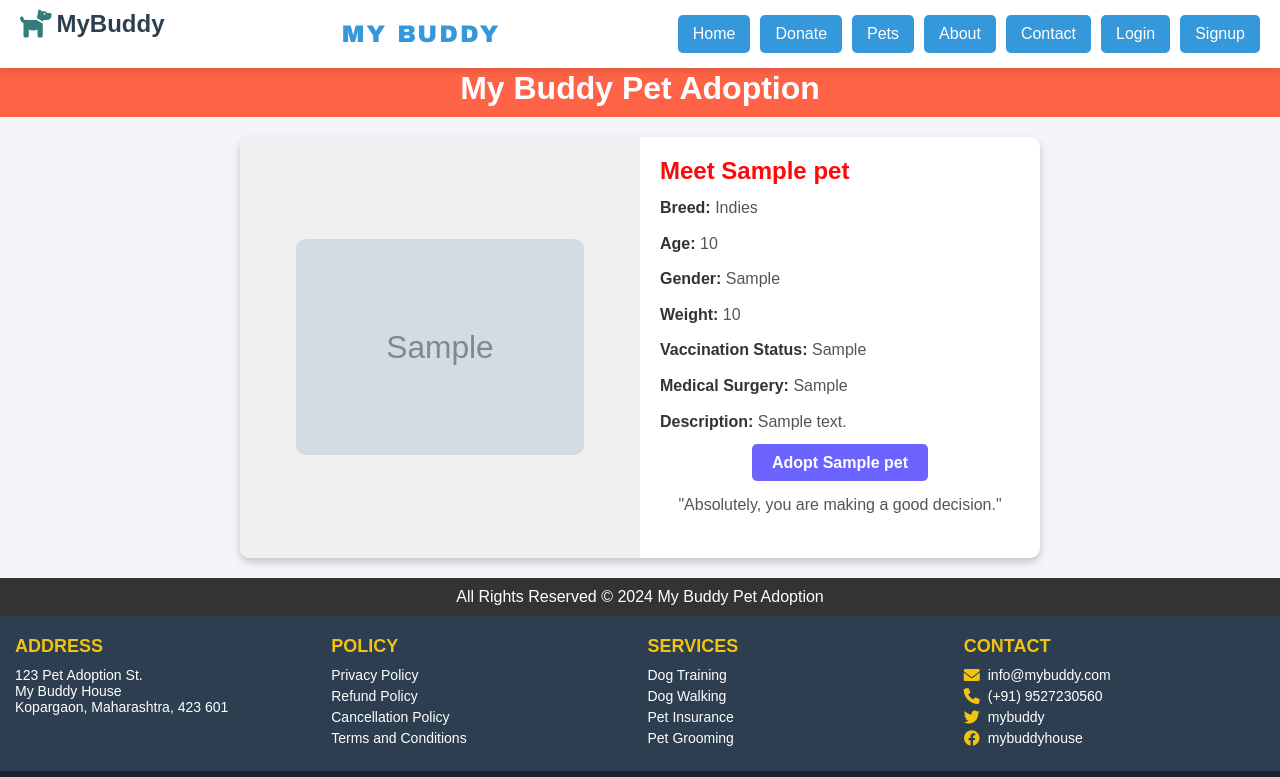
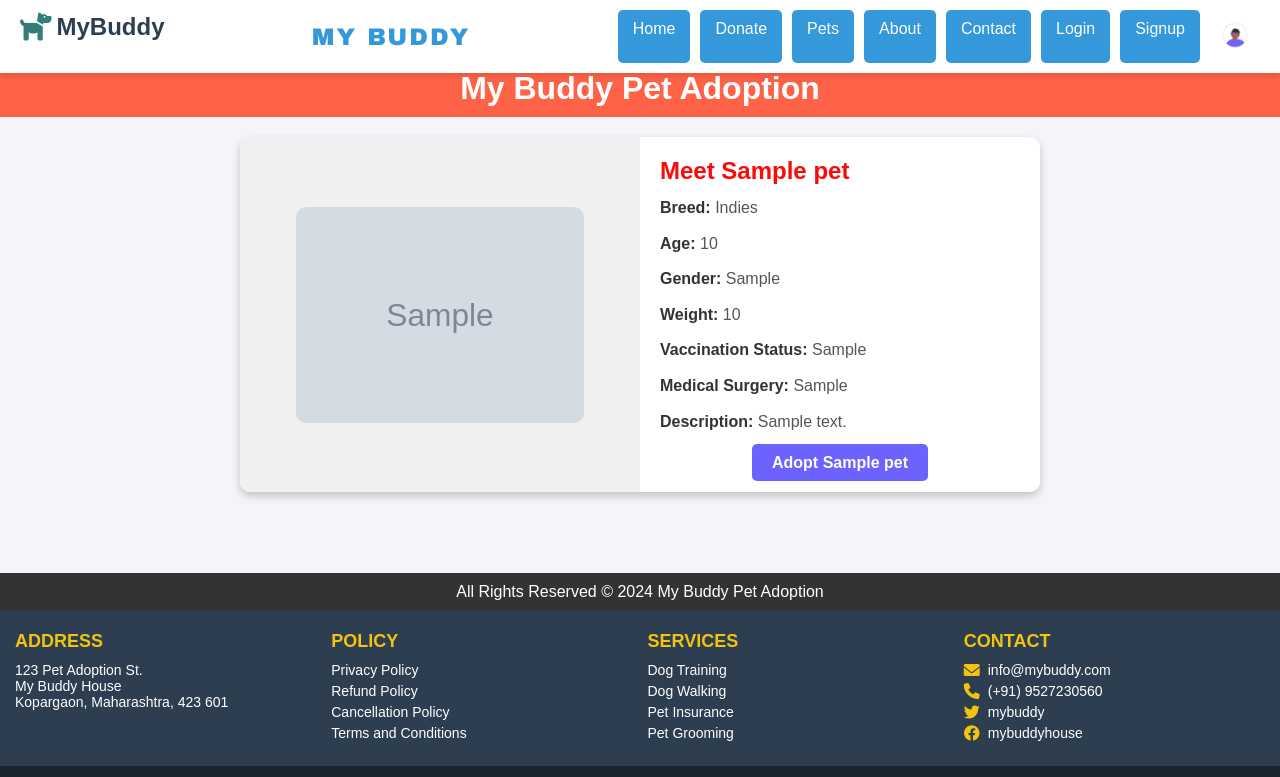
Before and after one commit to ashurohom/MyBuddyProject, a Django app: page /details/1/ in a window 1280 px wide. Shown: the top 777 px of the page. Run offline with Django 5.2, Linux system fonts and the light colour scheme; tables that the repository leaves empty hold one stand-in row (values such as "Sample post"); grey boxes marked "Sample" are stand-in pictures.

Commit message:
add login icon in header

```diff
--- a/mybuddy/static/css/petdetails.css
+++ b/mybuddy/static/css/petdetails.css
@@ -102,13 +102,6 @@
 }
 
 
-.bottom-b {
-    background-color: #ffffff;
-    color: #ff0000;
-    text-align: center;
-    padding: 10px 0;
-    margin-top: auto;
-}
 
 
 
--- a/mybuddy/static/css/style.css
+++ b/mybuddy/static/css/style.css
@@ -124,6 +124,68 @@
   }
 
 
+
+
+
+
+
+  .account-container {
+    position: relative;
+}
+
+.account-btn {
+    background: none;
+    border: none;
+    cursor: pointer;
+    outline: none;
+    padding: 10px;
+}
+
+.account-icon {
+    width: 30px;
+    height: 30px;
+}
+
+.dropdown-menu {
+    display: none;
+    position: absolute;
+    top: 50px;
+    right: 0;
+    background-color: white;
+    border: 1px solid #ccc;
+    border-radius: 5px;
+    box-shadow: 0 4px 6px rgba(0, 0, 0, 0.1);
+    z-index: 1000;
+}
+
+.dropdown-item {
+    display: block;
+    width: 100%;
+    padding: 10px 20px;
+    background: none;
+    border: none;
+    text-align: left;
+    text-decoration: none;
+    color: #333;
+    font-size: 16px;
+    cursor: pointer;
+    outline: none;
+}
+
+.dropdown-item:hover {
+    background-color: #f0f0f0;
+}
+
+.account-container:hover .dropdown-menu {
+    display: block;
+}
+
+
+
+
+
+
+
 /* -------------------------------------------------------------------------------------- */
   /* CSS For Footer.html */
 
--- a/mybuddy/template/header.html
+++ b/mybuddy/template/header.html
@@ -5,7 +5,7 @@
   <meta charset="UTF-8">
   <meta name="viewport" content="width=device-width, initial-scale=1.0">
   <title>My Buddy</title>
-  <link rel="stylesheet" href="{%static 'css/style.css'%}">
+  {% comment %} <link rel="stylesheet" href="{%static 'css/style.css'%}"> {% endcomment %}
   <link rel="stylesheet" href="https://cdnjs.cloudflare.com/ajax/libs/font-awesome/6.0.0-beta3/css/all.min.css">
 
 </head>
@@ -49,6 +49,24 @@
 
 
 
+
+      <div class="account-container">
+        <div class="account-dropdown">
+            <button class="account-btn">
+                <img src="{% static 'image/profile.png' %}" alt="Account" class="account-icon">
+            </button>
+            <div class="dropdown-menu">
+                <a href="" class="dropdown-item">Login</a>
+                <a href="" class="dropdown-item">Register</a>
+                <a href="" class="dropdown-item">Logout</a>
+            </div>
+        </div>
+    </div>
+
+
+
+
+
     </div>
   </nav>
 </body>
--- a/mybuddy/template/petdetails.html
+++ b/mybuddy/template/petdetails.html
@@ -52,9 +52,7 @@
                 <a href="#" class="btn">Adopt  {{i.pname}} </a>
             </div>
 
-            <div class="bottom-b">
-                <p>"Absolutely, you are making a good decision."</p>
-            </div>
+
 
         </div>
         {% endfor %}
--- a/mybuddy/template/petgallery.html
+++ b/mybuddy/template/petgallery.html
@@ -30,6 +30,7 @@
 
 
     <div class="mybutton-row">
+        <a href="/petgallery"><button>ALL</button></a>
         <a href="/filterbycategory/1/"><button>INDIES</button></a>
         <a href="/filterbycategory/2/"><button>PUGS</button></a>
         <a href="/filterbycategory/3/"><button>GERMAN</button></a>
```
Also changed, not shown: mybuddy/media/image/profile.png (added).
